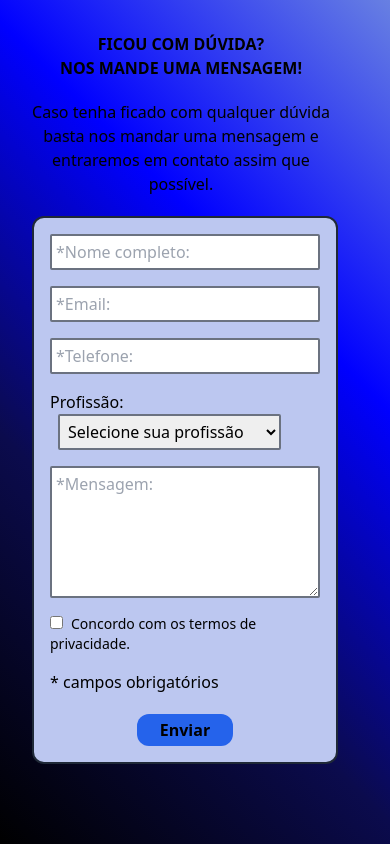
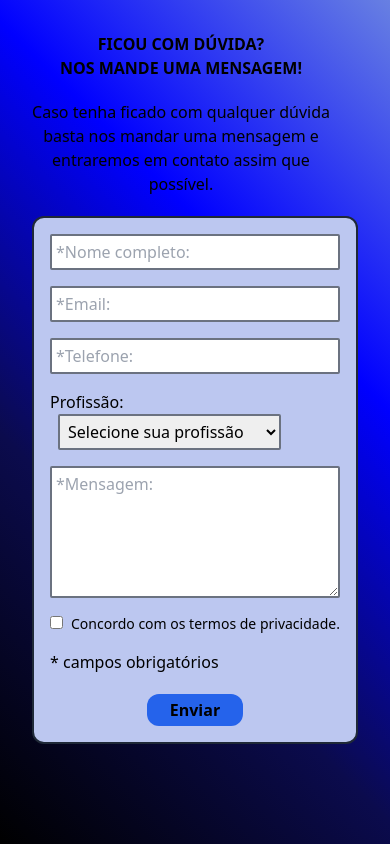
Before and after one commit to Larytgs/Formulario, a React (Vite) app in the folder vite-project/: page / in a window 390 px wide. Built offline with nearby package versions, Linux system fonts and the light colour scheme.

Commit message:
Update Formulario.jsx

```diff
--- a/vite-project/src/componentes/Formulario.jsx
+++ b/vite-project/src/componentes/Formulario.jsx
@@ -23,7 +23,7 @@ function Formulario() {
   return (
     <section>
       <div
-        className="block md:flex lg:gap-8 justify-evenly"
+        className="block  md:flex lg:gap-8 md:justify-evenly"
         onSubmit={handleSubmit(onSubmit)}
       >
         <div className="block text-center -ml-7 lg:mt-8">
@@ -37,7 +37,7 @@ function Formulario() {
           </p>
         </div>
 
-        <form className="border-2 border-gray-800 bg-[#bcc7f0] lg:mt-4 rounded-xl p-4 mr-5">
+        <form className="border-2 border-gray-800 bg-[#bcc7f0] lg:mt-4 rounded-xl p-4 m-0 sm:mr-5">
           <div className="flex flex-col gap-4">
             {/* nome */}
             <input
```
